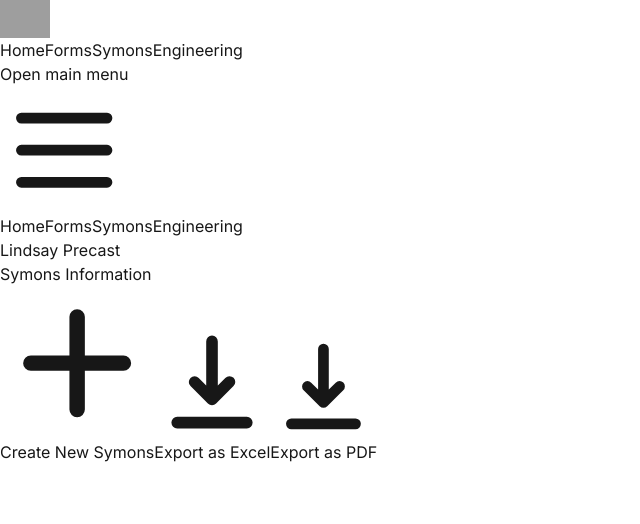
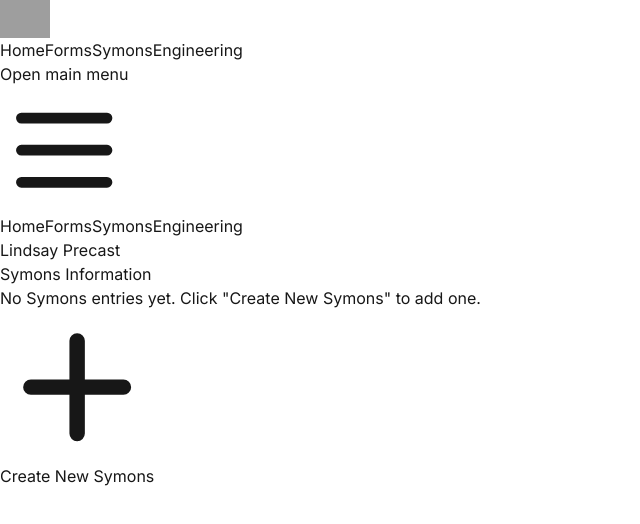
Before and after one commit to OnelioViera/lindsay-precast-v2, a Next.js app: page /symons in a window 1280 px wide. Shown: the top 524 px of the page, without its empty margins (0-640 px from the left). Built offline with nearby package versions, Linux system fonts and the light colour scheme; grey boxes are pictures that could not be loaded.

Commit message:
Add localStorage functionality to SymonsPage for saving and loading entries

```diff
--- a/src/app/symons/page.tsx
+++ b/src/app/symons/page.tsx
@@ -6,8 +6,46 @@
 import autoTable from "jspdf-autotable";
 import type { jsPDF as JSPDF } from "jspdf";
 import Navbar from "@/components/Navbar";
+import { useState, useEffect } from "react";
+
+interface SymonsData {
+  id: string;
+  // Add other fields as needed
+  title: string;
+  description: string;
+}
 
 export default function SymonsPage() {
+  const [savedSymons, setSavedSymons] = useState<SymonsData[]>([]);
+
+  // Load saved symons from localStorage on component mount
+  useEffect(() => {
+    try {
+      const savedSymonsData = localStorage.getItem("savedSymons");
+      if (savedSymonsData) {
+        const parsedData = JSON.parse(savedSymonsData);
+        if (Array.isArray(parsedData)) {
+          setSavedSymons(parsedData);
+        }
+      }
+    } catch (error) {
+      console.error("Error loading saved symons:", error);
+    }
+  }, []);
+
+  // Save symons to localStorage whenever they change
+  useEffect(() => {
+    try {
+      if (savedSymons.length > 0) {
+        localStorage.setItem("savedSymons", JSON.stringify(savedSymons));
+      } else {
+        localStorage.removeItem("savedSymons");
+      }
+    } catch (error) {
+      console.error("Error saving symons:", error);
+    }
+  }, [savedSymons]);
+
   return (
     <div className="min-h-screen bg-gray-900 flex flex-col items-center p-4 transition-colors duration-300">
       <Navbar />
@@ -25,7 +63,33 @@
 
           {/* Content placeholder */}
           <div className="w-full max-w-5xl text-gray-300 space-y-4 sm:space-y-6">
-            {/* Content will be added here */}
+            {savedSymons.length > 0 && (
+              <div className="w-full space-y-4 sm:space-y-6">
+                <h2 className="text-xl sm:text-2xl font-bold text-white text-center">
+                  Saved Symons
+                </h2>
+                <div className="grid grid-cols-1 gap-4 sm:gap-6">
+                  {savedSymons.map((symon) => (
+                    <div
+                      key={symon.id}
+                      className="bg-gray-800 rounded-xl p-4 shadow-lg hover:shadow-xl transition-all duration-300 border border-gray-700"
+                    >
+                      <h3 className="text-lg font-semibold text-white mb-2">
+                        {symon.title}
+                      </h3>
+                      <p className="text-gray-300">{symon.description}</p>
+                    </div>
+                  ))}
+                </div>
+              </div>
+            )}
+            {savedSymons.length === 0 && (
+              <div className="text-center py-8">
+                <p className="text-gray-400">
+                  No Symons entries yet. Click "Create New Symons" to add one.
+                </p>
+              </div>
+            )}
           </div>
         </div>
       </main>
@@ -54,13 +118,17 @@
             </svg>
             <span>Create New Symons</span>
           </button>
+          {savedSymons.length > 0 && (
+            <>
               <button
                 onClick={() => {
-              const ws = XLSX.utils.json_to_sheet([
-                {
-                  "Symons Information": "This is a placeholder for Symons data",
-                },
-              ]);
+                  const ws = XLSX.utils.json_to_sheet(
+                    savedSymons.map((symon) => ({
+                      Title: symon.title,
+                      Description: symon.description,
+                      // Add other fields as needed
+                    }))
+                  );
                   const wb = XLSX.utils.book_new();
                   XLSX.utils.book_append_sheet(wb, ws, "Symons");
                   XLSX.writeFile(wb, "symons_info.xlsx");
@@ -88,13 +156,12 @@
                   doc.text("Symons Information", 14, 15);
                   autoTable(doc, {
                     startY: 25,
-                head: [["Field", "Value"]],
-                body: [
-                  [
-                    "Symons Information",
-                    "This is a placeholder for Symons data",
-                  ],
-                ],
+                    head: [["Title", "Description"]],
+                    body: savedSymons.map((symon) => [
+                      symon.title,
+                      symon.description,
+                      // Add other fields as needed
+                    ]),
                     theme: "grid",
                     headStyles: { fillColor: [59, 130, 246] },
                     styles: { fontSize: 9 },
@@ -121,6 +188,8 @@
                 </svg>
                 <span>Export as PDF</span>
               </button>
+            </>
+          )}
         </div>
       </footer>
     </div>
```
Also changed, not shown: src/app/forms/page.tsx (+14 -3 lines). Lines whose indentation alone changed are shown as unchanged.
